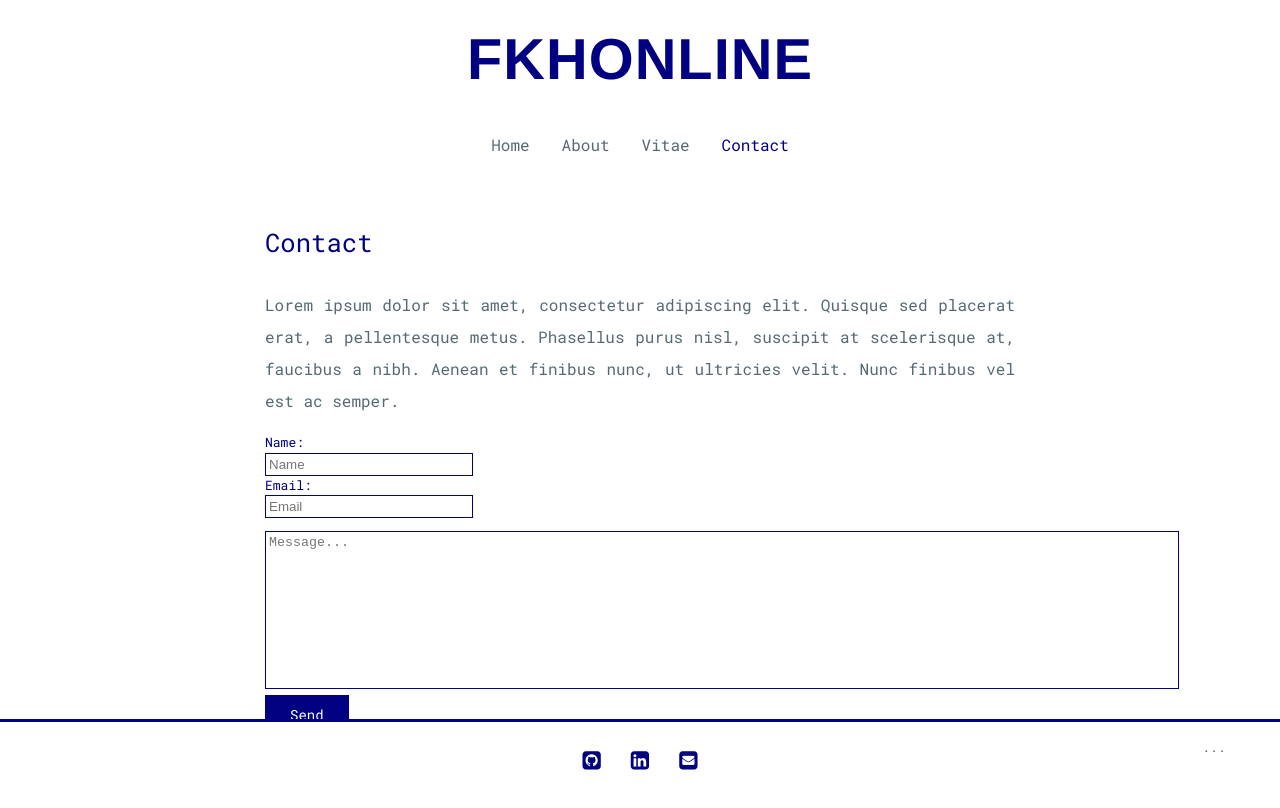
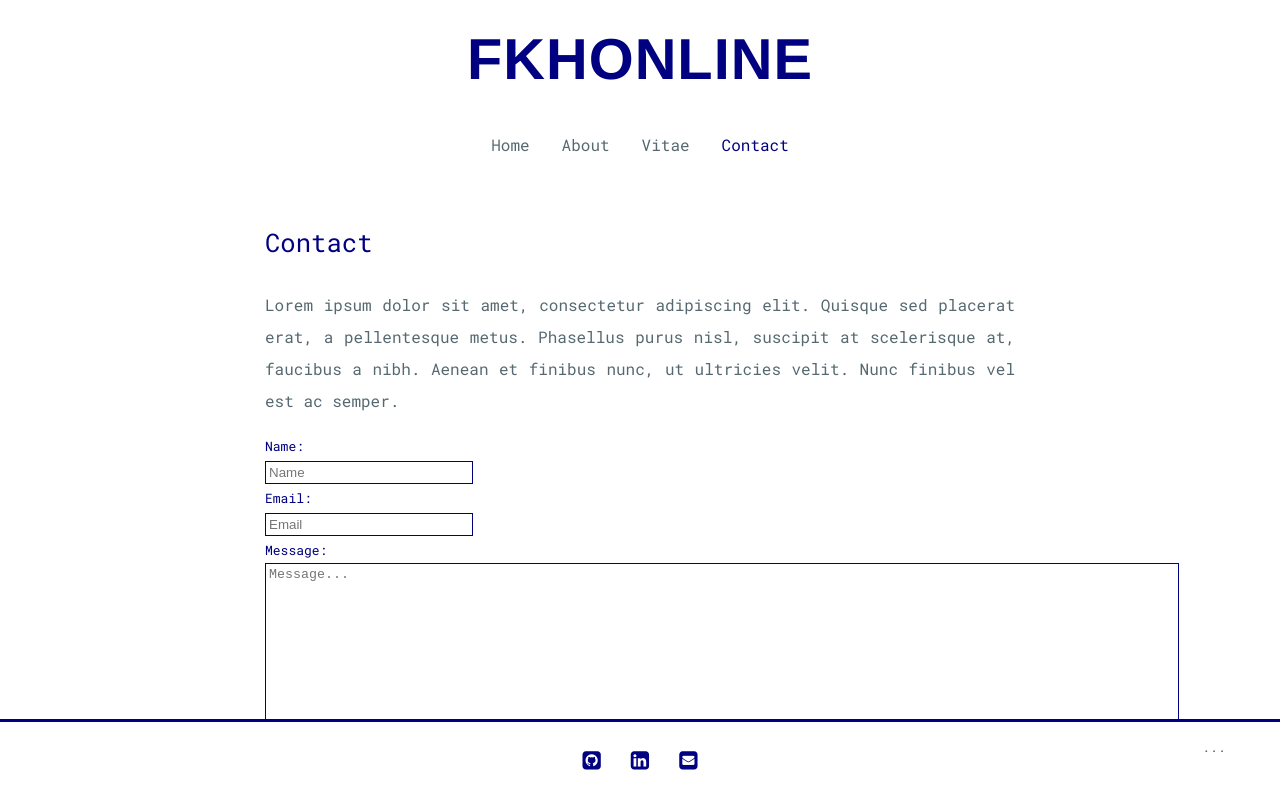
Before and after one commit to fkoh111/fkhonline, a React (Create React App) app: page /Contact in a window 1280 px wide. Shown: the top 808 px of the page. Built offline with nearby package versions, Linux system fonts and the light colour scheme; no server answers; a web font is replaced by a local one.

Commit message:
yup messages and message styling

```diff
--- a/src/components/ContactForm.jsx
+++ b/src/components/ContactForm.jsx
@@ -12,12 +12,15 @@ import { postHandler } from "../helpers/utils";
 
 const ContactForm = () => {
   const ContactSchema = Yup.object().shape({
-    name: Yup.string().min(2, "Too short!").max(50, "Too long!").required(),
-    email: Yup.string().email("Invalid email!").required(),
+    name: Yup.string()
+      .min(2, "Too short!")
+      .max(50, "Too long!")
+      .required("Name is required!"),
+    email: Yup.string().email("Invalid email!").required("Email is required!"),
     message: Yup.string()
       .min(20, "Message too short!")
       .max(500, "Message too long!")
-      .required(),
+      .required("Message is required!"),
   });
 
   return (
@@ -49,16 +52,15 @@ const ContactForm = () => {
               <div className="errStyle">{errors.email}</div>
             ) : null}
           </div>
-          <p></p>
           <div>
+            <label htmlFor="message">Message: </label> <div></div>
             <Field
               name="message"
-              component="textarea"
+              component="textArea"
               placeholder="Message..."
               rows={10}
               cols={135}
             />
-            <div></div>
             {errors.message && touched.message ? (
               <div className="errStyle">{errors.message}</div>
             ) : null}
--- a/src/css/style.css
+++ b/src/css/style.css
@@ -132,7 +132,7 @@ a:hover {
 
 .contactLayout {
   color: navy;
-  line-height: 1.5em;
+  line-height: 2em;
   font-size: small;
   justify-content: center;
   position: absolute;
@@ -148,7 +148,7 @@ input {
   padding: 3px;
 }
 
-textarea {
+textArea {
   resize: none;
   outline: none;
   border: 1px solid navy;
@@ -165,6 +165,7 @@ textarea {
   border: none;
   color: white;
   padding: 10px 25px;
+  margin-top: 10px;
   text-align: center;
   text-decoration: none;
   display: inline-block;
@@ -177,7 +178,6 @@ textarea {
 }
 
 .errStyle {
-  float: right;
   color: red;
 }
 
```
